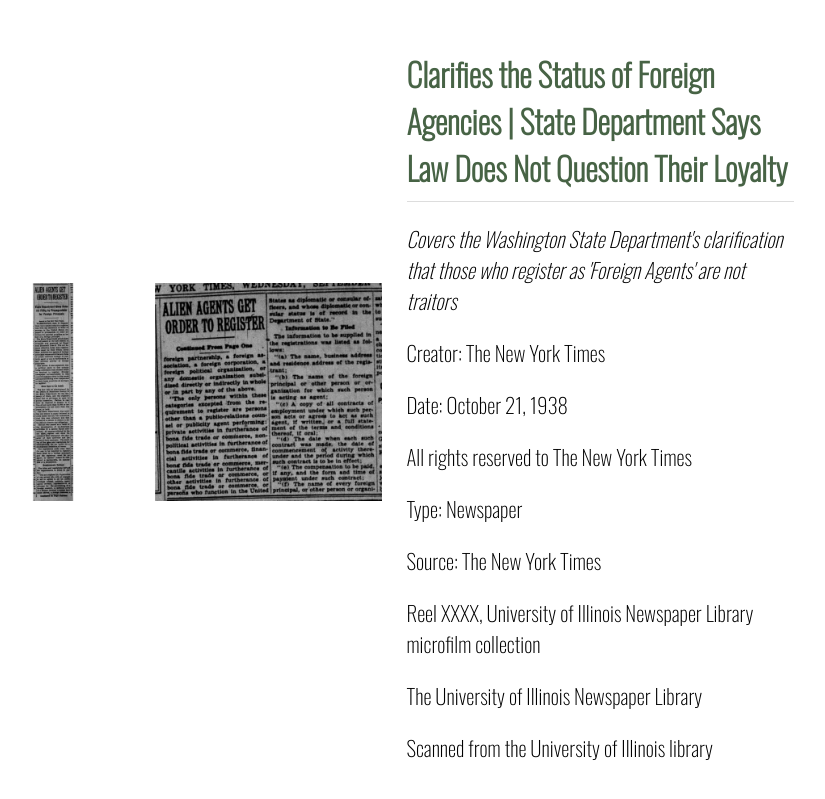
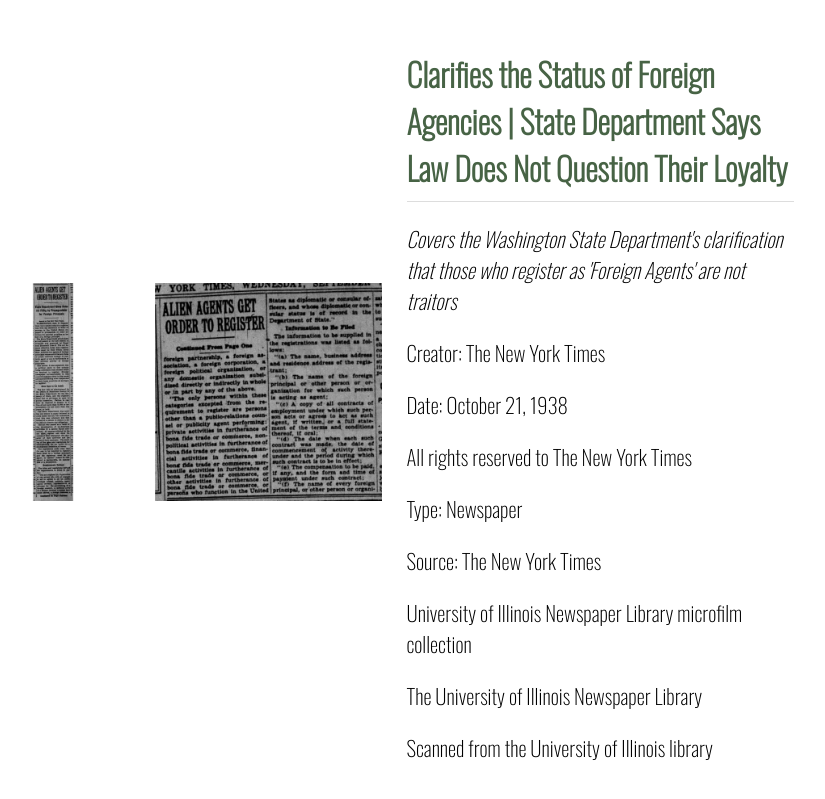
Before and after one commit to tonylira0327/forgn_agnt, a Jekyll site: the page built from _mindoc_media/CLARIFIES_THE_STATUS_OF_FOREIGN.md, in a window 1280 px wide. Shown: the top 799 px of the page, without its empty margins (246-1071 px from the left). Built offline with Jekyll 4.4.1, drawn with Linux system fonts in a browser that asks for light colours.

Commit message:
Update CLARIFIES_THE_STATUS_OF_FOREIGN.md

```diff
--- a/_mindoc_media/CLARIFIES_THE_STATUS_OF_FOREIGN.md
+++ b/_mindoc_media/CLARIFIES_THE_STATUS_OF_FOREIGN.md
@@ -10,13 +10,13 @@ _date: October 21, 1938
 rights: All rights reserved to The New York Times
 type: Newspaper
 source: The New York Times
-identifier: Reel XXXX, University of Illinois Newspaper Library microfilm collection
+identifier: University of Illinois Newspaper Library microfilm collection
 contributor: The University of Illinois Newspaper Library
 format: Scanned from the University of Illinois library
 credit_(IPTC): The New York Times
 date_created_(IPTC): October 21, 1938
 
 _path: /assets/img/ALIENS ARE ORDERED TO REGISTER PG.1 & 2.jpg
-order: '07'
+order: '01'
 layout: image_description
 ---
```
